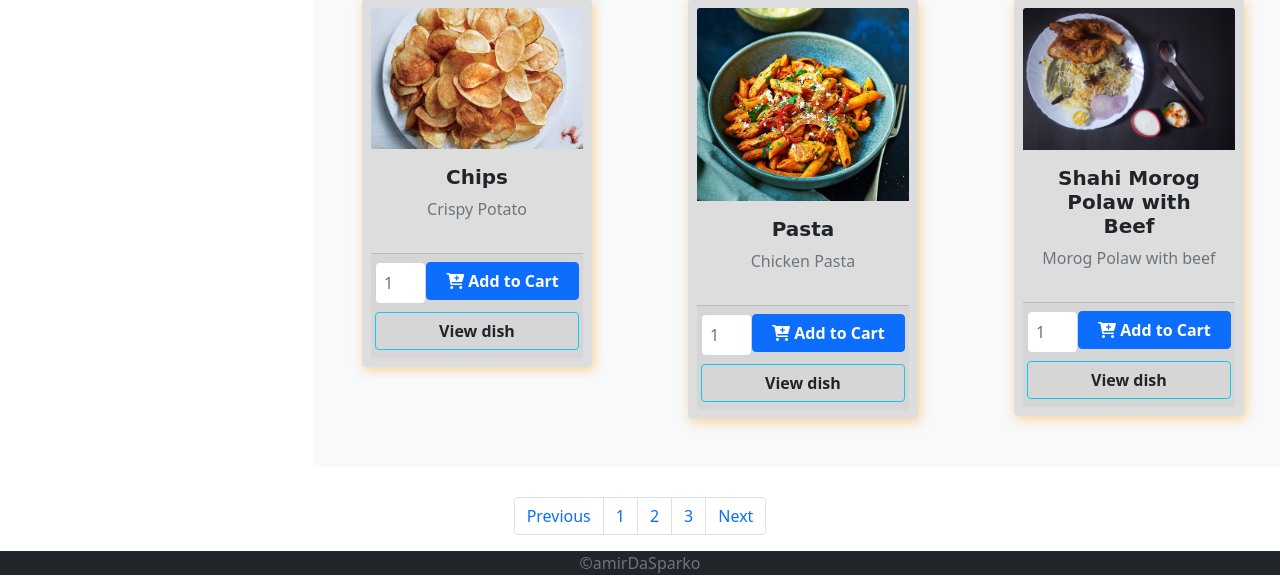
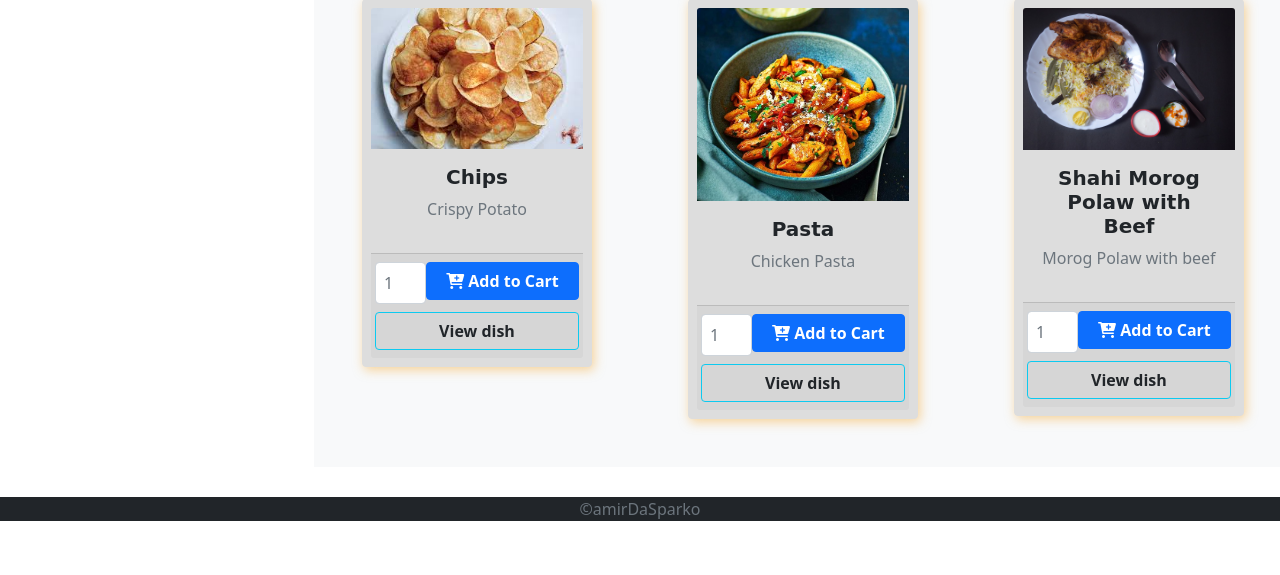
Before and after one commit to Amir6278/Online-Food-Order-System-in-PHP, a PHP site: page /Front/home.php in a window 1280 px wide. Shown: the part 2254-2829 px from the top of the page. After the commit the page ends 2775 px from the top, so only its background shows below. Run offline with PHP 8.4, Linux system fonts and the light colour scheme; data comes from the database, SQL or seed files in the repository.

Commit message:
Update home.php

```diff
--- a/Front/home.php
+++ b/Front/home.php
@@ -356,7 +356,7 @@ echo '<tr>
   </form>
 
     <!-- pagination -->
-   <div class="container d-flex justify-content-center">
+<!--    <div class="container d-flex justify-content-center">
    <div class="text-center">
         <nav aria-label="Page navigation text-center example">
             <ul class="pagination">
@@ -369,7 +369,7 @@ echo '<tr>
         </nav>
     </div>
    </div>
-
+ -->
     <!-- Optional JavaScript; choose one of the two! -->
 
     <!-- Option 1: Bootstrap Bundle with Popper -->
```
